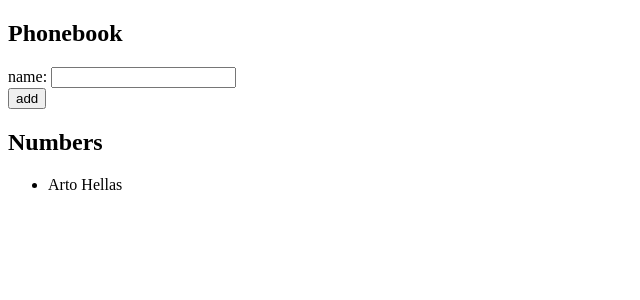
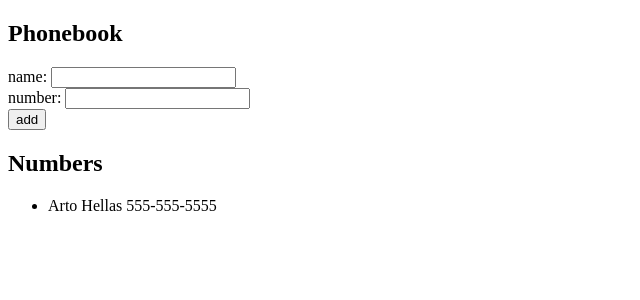
Before and after one commit to sethstrouf/full-stack-open, a React (Vite) app in the folder part2/phonebook/: page / in a window 1280 px wide. Shown: the top 300 px of the page, without its empty margins (0-640 px from the left). Built offline with nearby package versions, Linux system fonts and the light colour scheme.

Commit message:
Complete 2.8

```diff
--- a/part2/phonebook/src/App.jsx
+++ b/part2/phonebook/src/App.jsx
@@ -2,9 +2,12 @@ import { useState } from 'react'
 
 const App = () => {
   const [persons, setPersons] = useState([
-    { name: 'Arto Hellas' }
+    { name: 'Arto Hellas',
+      number: '555-555-5555'
+    }
   ])
   const [newName, setNewName] = useState('')
+  const [newNumber, setNewNumber] = useState('')
 
   const findExistingPerson = () => {
     return persons.find(person => person.name === newName)
@@ -16,27 +19,26 @@ const App = () => {
     if (findExistingPerson()) return alert(`${newName} is already added to phonebook`)
 
     const newPerson = {
-      name: newName
+      name: newName,
+      number: newNumber
     }
     setPersons(persons.concat(newPerson))
     setNewName('')
+    setNewNumber('')
   }
 
   return (
     <div>
       <h2>Phonebook</h2>
       <form onSubmit={handleAddName}>
-        <div>
-          name: <input value={newName} onChange={e => setNewName(e.target.value)} />
-        </div>
-        <div>
-          <button type="submit">add</button>
-        </div>
+        <div>name: <input value={newName} onChange={e => setNewName(e.target.value)} /></div>
+        <div>number: <input value={newNumber} onChange={e => setNewNumber(e.target.value)} /></div>
+        <div><button type="submit">add</button></div>
       </form>
       <h2>Numbers</h2>
       <ul >
         {persons.map(person =>
-          <li key={person.name}>{person.name}</li>
+          <li key={person.name}>{person.name} {person.number}</li>
         )}
       </ul>
     </div>
```
